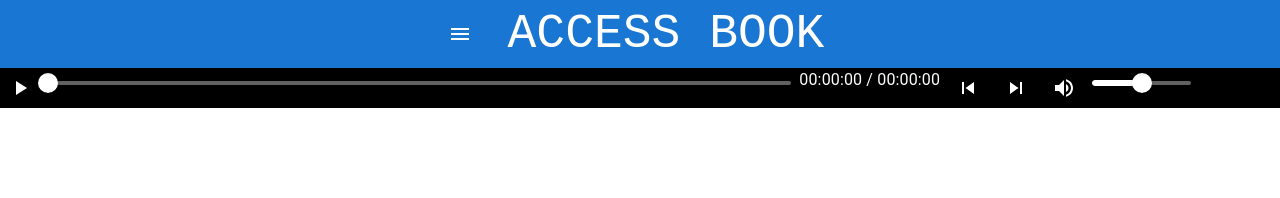
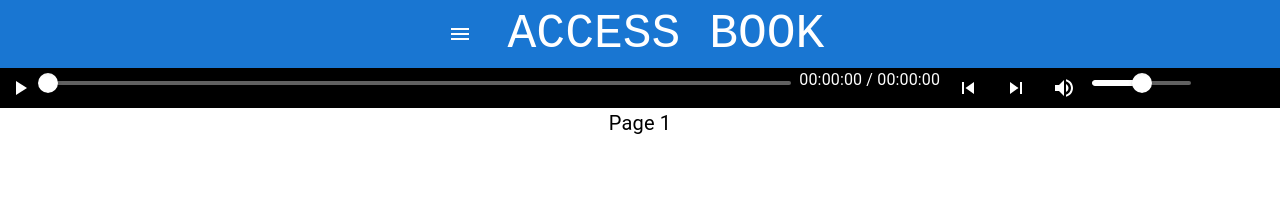
Before and after one commit to s303824/Access_Book, a React (Create React App) app in the folder client/: page /read in a window 1280 px wide. Shown: the top 198 px of the page. Built offline with nearby package versions, Linux system fonts and the light colour scheme; no server answers.

Commit message:
included a page number on BookViewer

```diff
--- a/client/src/routes/BookViewer.js
+++ b/client/src/routes/BookViewer.js
@@ -6,15 +6,10 @@ import { Typography } from '@mui/material';
 function BookViewer() {
   const { store } = useContext(GlobalStoreContext);
 
-  useEffect(() =>{
-    if(store.text === ""){
-      store.nextPage();
-    }
-  })
-
   return (
     <header className=".App-header">
       <AudioPlayer src={store.audio}/>
+      <Typography sx={{textAlign:'center', fontSize: 'h6.fontSize' }}>Page {store.pageNum}</Typography>
       <Typography>{store.text}</Typography>
     </header>
   );
```
